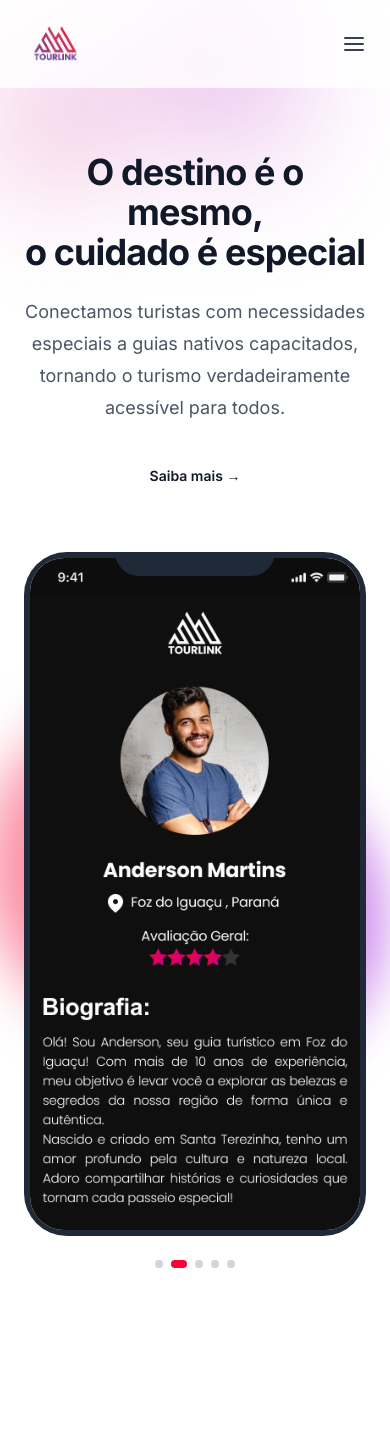
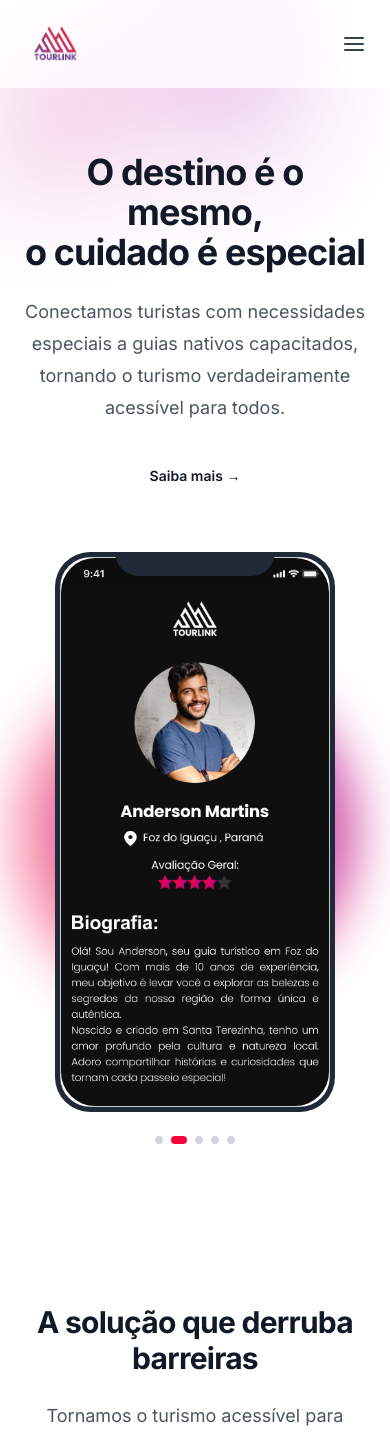
Before and after one commit to guilhermelaz/tourlink-landing-page, a Next.js app: page / in a window 390 px wide. Shown: the top 1432 px of the page. Built offline with nearby package versions, Linux system fonts and the light colour scheme.

Commit message:
chore: fix phone in mobile version

```diff
--- a/src/app/components/PhoneMockup.tsx
+++ b/src/app/components/PhoneMockup.tsx
@@ -70,7 +70,7 @@
   }, [images.length, isScrolling, dimensions.height]);
 
   return (
-    <div className="relative mx-auto max-w-[360px] md:max-w-[380px]">
+    <div className="relative mx-auto max-w-[280px] md:max-w-[380px]">
       {/* Phone frame */}
       <div className="relative z-10">
         <svg className="w-full h-auto" viewBox="0 0 320 640" fill="none" xmlns="http://www.w3.org/2000/svg">
```
